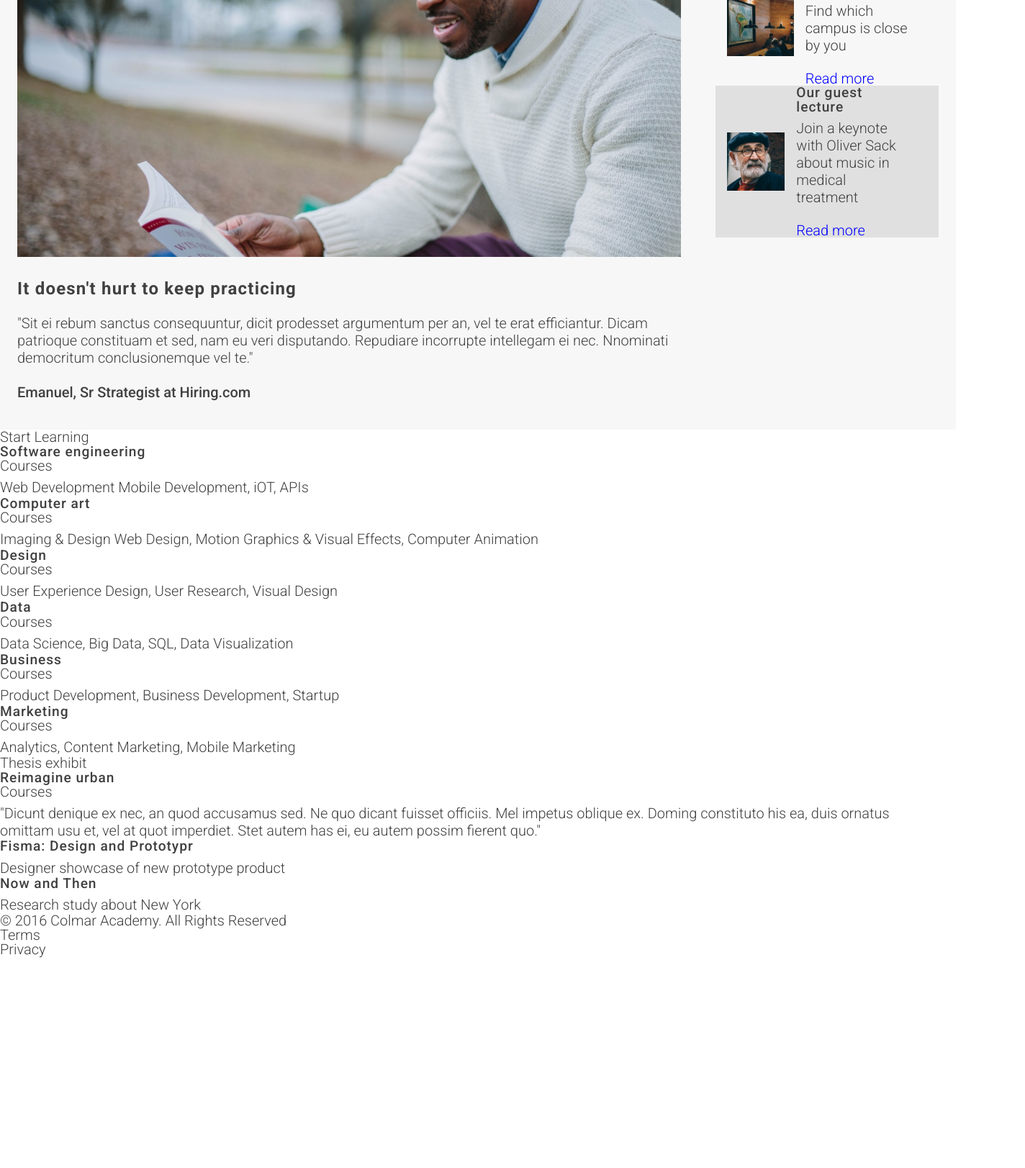
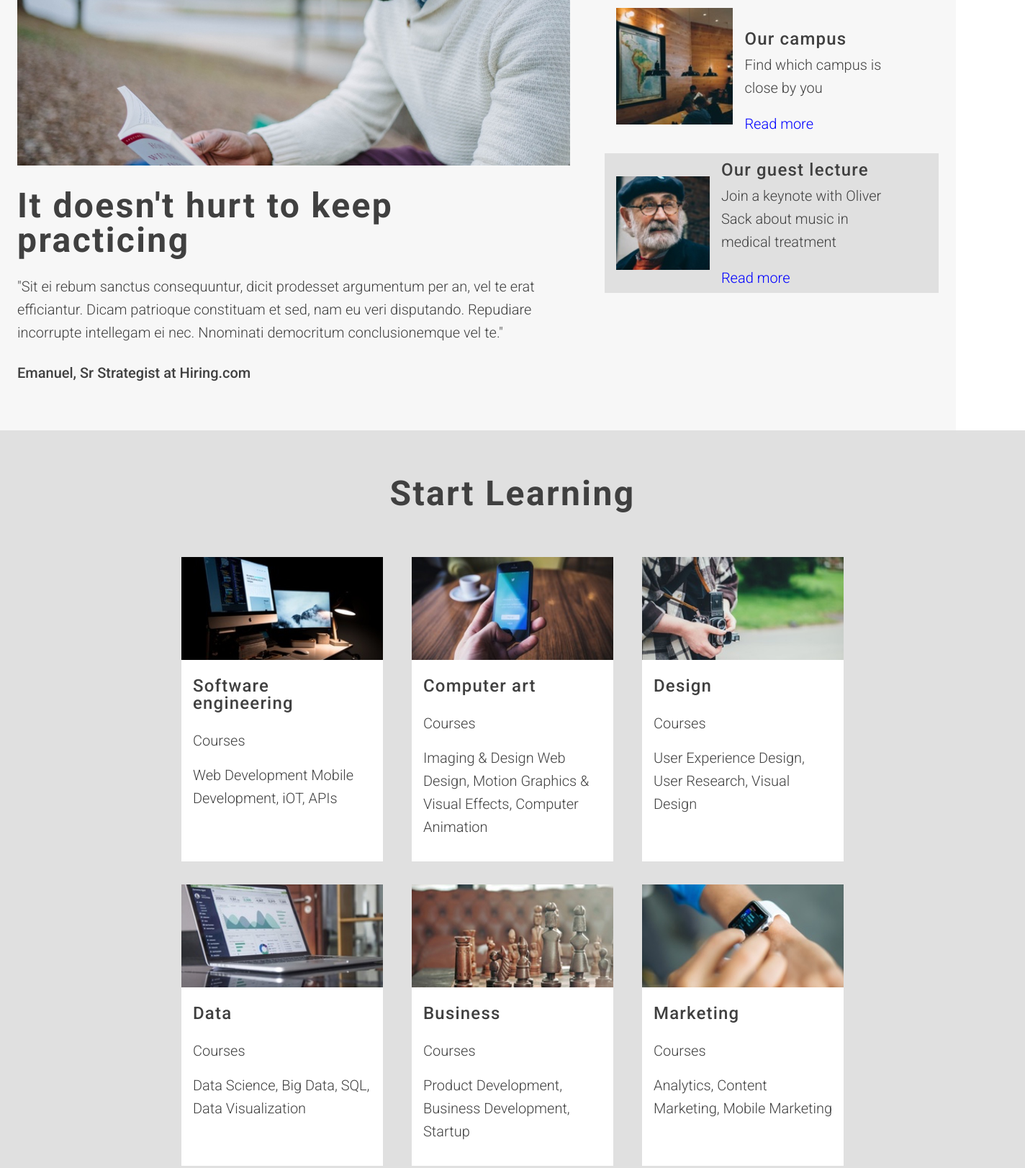
Before and after one commit to MurielPlou/Capstone-Project, a plain HTML site: page index.html in a window 1280 px wide. Shown: the part 913-2536 px from the top of the page at 72% size, 1424 px wide, since content can reach past the window. Before the commit the page ends 2244 px from the top, so only its background shows below. Drawn offline with Linux system fonts and the light colour scheme.

Commit message:
Revised HTML for Learn Section & added CSS

```diff
--- a/index.html
+++ b/index.html
@@ -50,27 +50,27 @@
    </div>
 
    <div class="about-side">
-     <div class="about-our">
+     <div class="small-box">
        <img src="resources/images/information-orientation.jpg" alt="Students walking on campus" />
-         <div class="our-img">
+         <div class="box-text">
            <span class="title">Orientation date</span>
            <span class="text">Tue 10/11 & Wed 10/12: 8am-3pm</span>
            <span class="readmore"><a href="#" target="_blank">Read more</a></span>
          </div>
      </div>
 
-     <div class="about-our">
+     <div class="small-box">
        <img src="resources/images/information-campus.jpg" alt="Students studying in classroom" />
-         <div class="our-img">
+         <div class="box-text">
            <span class="title">Our campus</span>
            <span class="text">Find which campus is close by you</span>
            <span class="readmore"><a href="#" target="_blank">Read more</a></span>
          </div>
      </div>
 
-     <div class="about-our lecture">
+     <div class="small-box lecture">
        <img src="resources/images/information-guest-lecture.jpg" alt="Image of lecturer Oliver Sack" />
-         <div class="our-img">
+         <div class="box-text">
            <span class="title">Our guest lecture</span>
            <span class="text">Join a keynote with Oliver Sack about music in medical
            treatment</span>
@@ -84,46 +84,65 @@
 
   <div class="learn">
     <h1>Start Learning</h1>
+  <div class="learn-boxes">
     <div class="learn-img">
+      <img src="resources/images/course-software.jpg" alt="Apple computer on desk with lamp" />
+      <div class="learn-box">
         <span class="title">Software engineering</span>
         <p class="learn-course">Courses</p>
         <p class="text">Web Development Mobile Development, iOT, APIs</p>
       </div>
+    </div>
 
     <div class="learn-img">
+      <img src="resources/images/course-computer-art.jpg" alt="Hand holding smart phone" />
+      <div class="learn-box">
         <span class="title">Computer art</span>
         <p class="learn-course">Courses</p>
         <p class="text">Imaging & Design Web Design, Motion Graphics & Visual Effects,
         Computer Animation</p>
       </div>
+    </div>
 
     <div class="learn-img">
+      <img src="resources/images/course-design.jpg" alt="Person holding antique camera" />
+      <div class="learn-box">
         <span class="title">Design</span>
         <p class="learn-course">Courses</p>
         <p class="text">User Experience Design, User Research, Visual Design</p>
       </div>
+    </div>
 
     <div class="learn-img">
+      <img src="resources/images/course-data.jpg" alt="Open laptop on glass desk" />
+      <div class="learn-box">
         <span class="title">Data</span>
         <p class="learn-course">Courses</p>
         <p class="text">Data Science, Big Data, SQL, Data Visualization</p>
       </div>
+    </div>
 
     <div class="learn-img">
+      <img src="resources/images/course-business.jpg" alt="Chess set with wood pieces" />
+      <div class="learn-box">
         <span class="title">Business</span>
         <p class="learn-course">Courses</p>
         <p class="text">Product Development, Business Development, Startup</p>
       </div>
+    </div>
 
     <div class="learn-img">
+      <img src="resources/images/course-marketing.jpg" alt="Smart watch on person's wrist" />
+      <div class="learn-box">
         <span class="title">Marketing</span>
         <p class="learn-course">Courses</p>
         <p class="text">Analytics, Content Marketing, Mobile Marketing</p>
       </div>
     </div>
+   </div>
+  </div>
 
   <!--- Thesis Section -->
-
   <div class="thesis">
     <h1>Thesis exhibit</h1>
       <div class="thesis-vid">
@@ -135,14 +154,24 @@
                 has ei, eu autem possim fierent quo."</p>
       </div>
 
-      <div class="our-img">
-        <span class="title">Fisma: Design and Prototypr</span>
-        <p class="text">Designer showcase of new prototype product</p>
+    <div class="thesis-side">
+      <div class="small-box">
+        <img src="resources/images/thesis-fisma.jpg" alt="Student sketching and designing at desk" />
+          <div class="box-text">
+            <span class="title">Fisma: Design and Prototype</span>
+            <span class="text">Designer showcase of new prototype product</span>
+          </div>
+      </div>
     </div>
 
-      <div class="our-img">
+    <div class="thesis-side">
+      <div class="small-box">
+        <img src="resources/images/thesis-now-and-then.jpg" alt="Picture of Empire State Building in New York" />
+          <div class="box-text">
             <span class="title">Now and Then</span>
-        <p class="text">Research study about New York</p>
+            <span class="text">Research study about New York</span>
+          </div>
+      </div>
     </div>
   </div>
 
--- a/resources/css/stylesheet.css
+++ b/resources/css/stylesheet.css
@@ -20,14 +20,14 @@ strong{
 
 .title{
   font-weight: 500;
-  font-size: 1.2rem;
+  font-size: 1.5rem;
   font-weight: bolder;
   letter-spacing: 0.05em;
 }
 
 .text{
   margin-top: .5rem;
-  line-height: 1.5rem;
+  line-height: 2rem;
 }
 
 /* Header Section*/
@@ -72,7 +72,7 @@ li{
 }
 
 .banner img{
- width: 63%;
+ width: 58.5%;
  margin-right: 1.5rem;
 }
 
@@ -112,27 +112,27 @@ li{
   display: flex;
   align-items: flex-start;
   width: 100%;
-  padding: 2.5rem 1.5rem 2.5rem 1.5rem;
+  padding: 2.5rem 1.5rem 4rem 1.5rem;
   background-color: #F7F7F7;
 }
 
 .about-main{
   display: flex;
   flex-direction: column;
-  width: 72%;
+  width: 60%;
   margin-right: 1.5rem;
 }
 
 .lg-title{
   font-weight: 700;
-  font-size: 1.5rem;
+  font-size: 3rem;
   letter-spacing: 0.05em;
   margin-top: 2rem;
 }
 
 .about p{
   margin-top: 1.5rem;
-  line-height: 1.5rem;
+  line-height: 2rem;
 }
 
 .about-quote{
@@ -149,19 +149,19 @@ li{
   margin-left: 1.5rem;
 }
 
-.about-our{
+.small-box{
   display: flex;
   flex-direction: row;
   align-items: center;
 }
 
-.about-our img{
+.small-box img{
   height: auto;
-  width: 30%;
-  padding: 0rem 1rem 2rem 1rem;
+  width: 35%;
+  padding: 0rem 1rem 2.5rem 1rem;
 }
 
-.our-img{
+.box-text{
   display: flex;
   flex-direction: column;
   width: 50%;
@@ -181,6 +181,49 @@ li{
 
 .lecture img{
   height: auto;
-  width: 26%;
-  padding: 1rem 1rem 1rem 1rem;
+  width: 28%;
+  padding: 2rem 1rem 2rem 1rem;
 }
+
+/* Learn Section */
+
+.learn{
+  display: flex;
+  flex-direction: column;
+  align-items: center;
+  background-color: #E0E0E0;
+  padding: 4rem 4.5rem 4rem 4.5rem;
+  width: 100%;
+}
+
+h1{
+  font-weight: 700;
+  font-size: 3rem;
+  letter-spacing: 0.05em;
+}
+
+.learn-boxes{
+  display: flex;
+  flex-direction: row;
+  justify-content: center;
+  margin: 4rem 5rem 4rem 5rem;
+  flex-wrap: wrap;
+}
+
+.learn-img{
+  display: flex;
+  flex-direction: column;
+  background-color: white;
+  padding: 0rem 0rem 1rem 0rem;
+  width: 25%;
+  margin: 0rem 1.25rem 2rem 1.25rem;
+}
+
+.learn-box{
+  margin: 1.5rem 1rem 1rem 1rem;
+}
+
+.learn-course{
+  margin-top: 1rem;
+  line-height: 3rem;
+}
```
Lines whose indentation alone changed are shown as unchanged.
